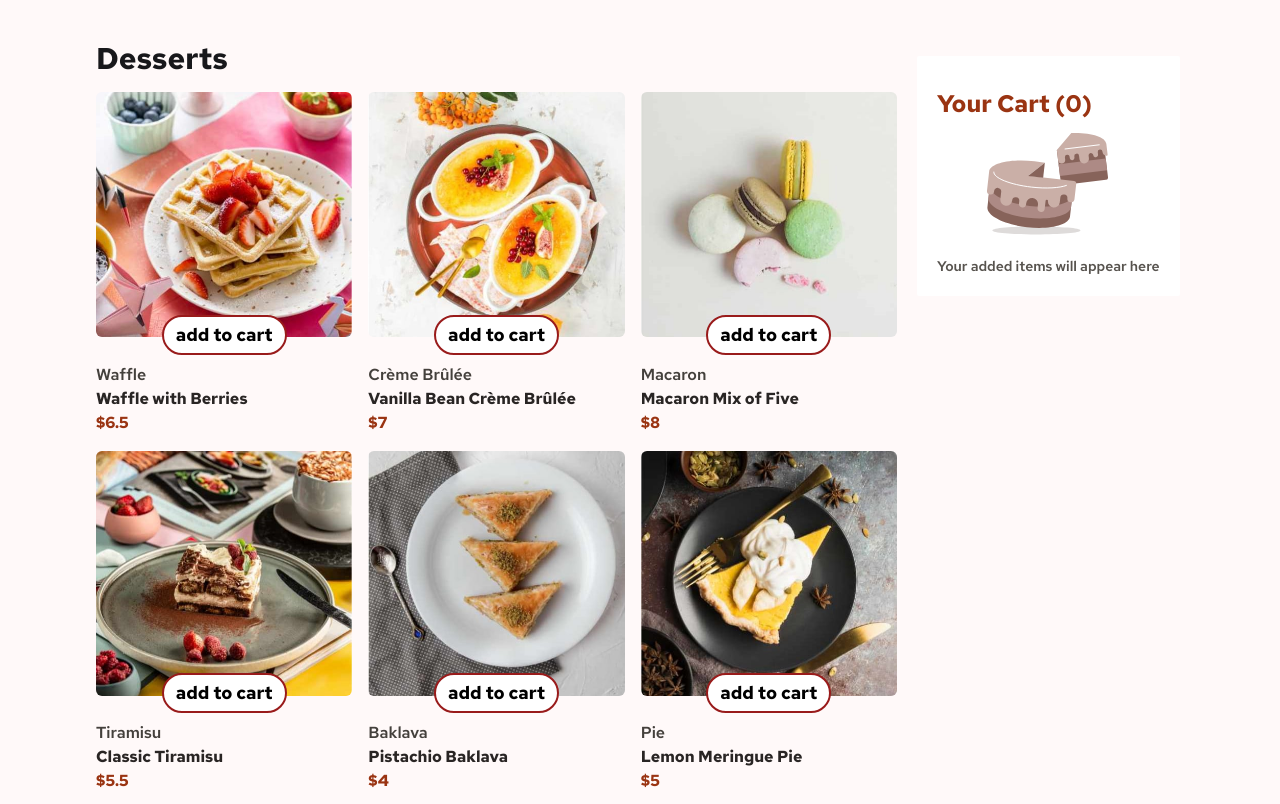
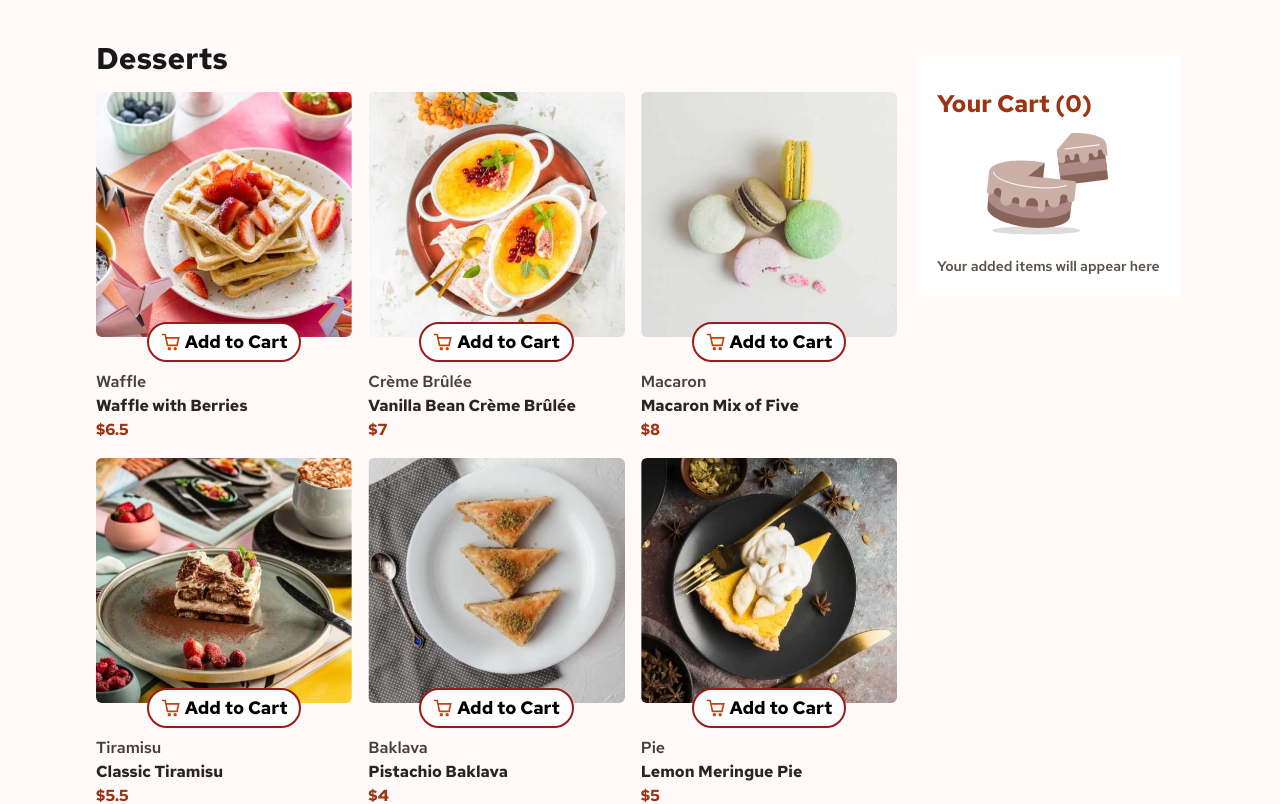
Before and after one commit to FlackoCodes/product-list, a React (Vite) app: page / in a window 1280 px wide. Shown: the top 804 px of the page. Built offline with nearby package versions, Linux system fonts and the light colour scheme.

Commit message:
feat: click to reveal cart

```diff
--- a/package.json
+++ b/package.json
@@ -10,8 +10,11 @@
     "preview": "vite preview"
   },
   "dependencies": {
+    "@reduxjs/toolkit": "^2.2.7",
     "react": "^18.3.1",
-    "react-dom": "^18.3.1"
+    "react-dom": "^18.3.1",
+    "react-icons": "^5.2.1",
+    "react-redux": "^9.1.2"
   },
   "devDependencies": {
     "@eslint/js": "^9.8.0",
--- /dev/null
+++ b/src/components/AddButton.jsx
@@ -0,0 +1,15 @@
+import { CgShoppingCart } from "react-icons/cg";
+
+export default function AddButton({ handleClick }) {
+  return (
+    <div>
+      <button
+        onClick={handleClick}
+        className="mt-[-20%] font-bold text-lg bg-white border-[2px] border-red-800 rounded-full py-1 px-3 flex justify-between items-center gap-1"
+      >
+        <CgShoppingCart className="text-orange-700 text-xl" />
+        Add to Cart
+      </button>
+    </div>
+  );
+}
--- /dev/null
+++ b/src/components/CartButton.jsx
@@ -0,0 +1,23 @@
+import { useSelector, useDispatch } from "react-redux";
+import { decreaseItems, increaseItems } from "../store/slices/cartAddSlice";
+import { FaMinus } from "react-icons/fa";
+import { FaPlus } from "react-icons/fa6";
+
+export default function Button() {
+  const disptach = useDispatch();
+  const count = useSelector((state) => state.cart.value);
+
+  return (
+    <button className="mt-[-20%] font-bold text-lg bg-red-600 text-white border-[2px] border-red-600 rounded-full py-1 px-3 flex justify-between items-center gap-5">
+      <FaMinus
+        className="text-white"
+        onClick={() => disptach(decreaseItems())}
+      />
+      {count}
+      <FaPlus
+        className="text-white"
+        onClick={() => disptach(increaseItems())}
+      />
+    </button>
+  );
+}
--- a/src/components/Home.jsx
+++ b/src/components/Home.jsx
@@ -1,9 +1,18 @@
 import { useState } from "react";
 import data from "../data";
 import emptyCart from "../images/illustration-empty-cart.svg";
+import Button from "./cartButton";
+import AddButton from "./AddButton";
 
 export default function Home() {
   const [cart, setCart] = useState(0);
+  const [clickedIndex, setClickedIndex] = useState(null);
+
+  const handleClick = (index) => {
+    // Toggle between showing AddButton and Button for the clicked product
+    setClickedIndex((prevIndex) => (prevIndex === index ? null : index));
+  };
+
   return (
     <>
       <div className="my-10 grid lg:grid-cols-[3fr_1fr] gap-x-5 md:grid-cols-[2fr_1fr]">
@@ -29,9 +38,11 @@ export default function Home() {
                     alt={data.name}
                   />
                   <div className="flex justify-center mb-2">
-                    <button className="mt-[-15%] font-bold text-lg bg-white border-[2px] border-red-800 rounded-full py-1 px-3">
-                      add to cart
-                    </button>
+                    {clickedIndex === index ? (
+                      <Button />
+                    ) : (
+                      <AddButton handleClick={() => handleClick(index)} />
+                    )}
                   </div>
                 </picture>
                 <div>
--- a/src/main.jsx
+++ b/src/main.jsx
@@ -1,10 +1,14 @@
-import { StrictMode } from 'react'
-import { createRoot } from 'react-dom/client'
-import App from './App.jsx'
-import './index.css'
+import { StrictMode } from "react";
+import { createRoot } from "react-dom/client";
+import App from "./App.jsx";
+import "./index.css";
+import { Provider } from "react-redux";
+import { store } from "./store/store.js";
 
-createRoot(document.getElementById('root')).render(
+createRoot(document.getElementById("root")).render(
   <StrictMode>
-    <App />
-  </StrictMode>,
-)
+    <Provider store={store}>
+      <App />
+    </Provider>
+  </StrictMode>
+);
--- /dev/null
+++ b/src/store/slices/cartAddSlice.js
@@ -0,0 +1,21 @@
+import { createSlice } from "@reduxjs/toolkit";
+
+const initialState = {
+  value: 0,
+};
+
+export const cartSlice = createSlice({
+  name: "cart",
+  initialState,
+  reducers: {
+    increaseItems(state) {
+      state.value += 1;
+    },
+    decreaseItems(state) {
+      if (state.value > 0) state.value -= 1;
+    },
+  },
+});
+
+export const { increaseItems, decreaseItems } = cartSlice.actions;
+export default cartSlice.reducer;
--- /dev/null
+++ b/src/store/store.js
@@ -0,0 +1,8 @@
+import { configureStore } from "@reduxjs/toolkit";
+import cartReducer from "../store/slices/cartAddSlice";
+
+export const store = configureStore({
+  reducer: {
+    cart: cartReducer,
+  },
+});
```
Also changed, not shown: 1 other file (tests, documents, lock files or other folders).
